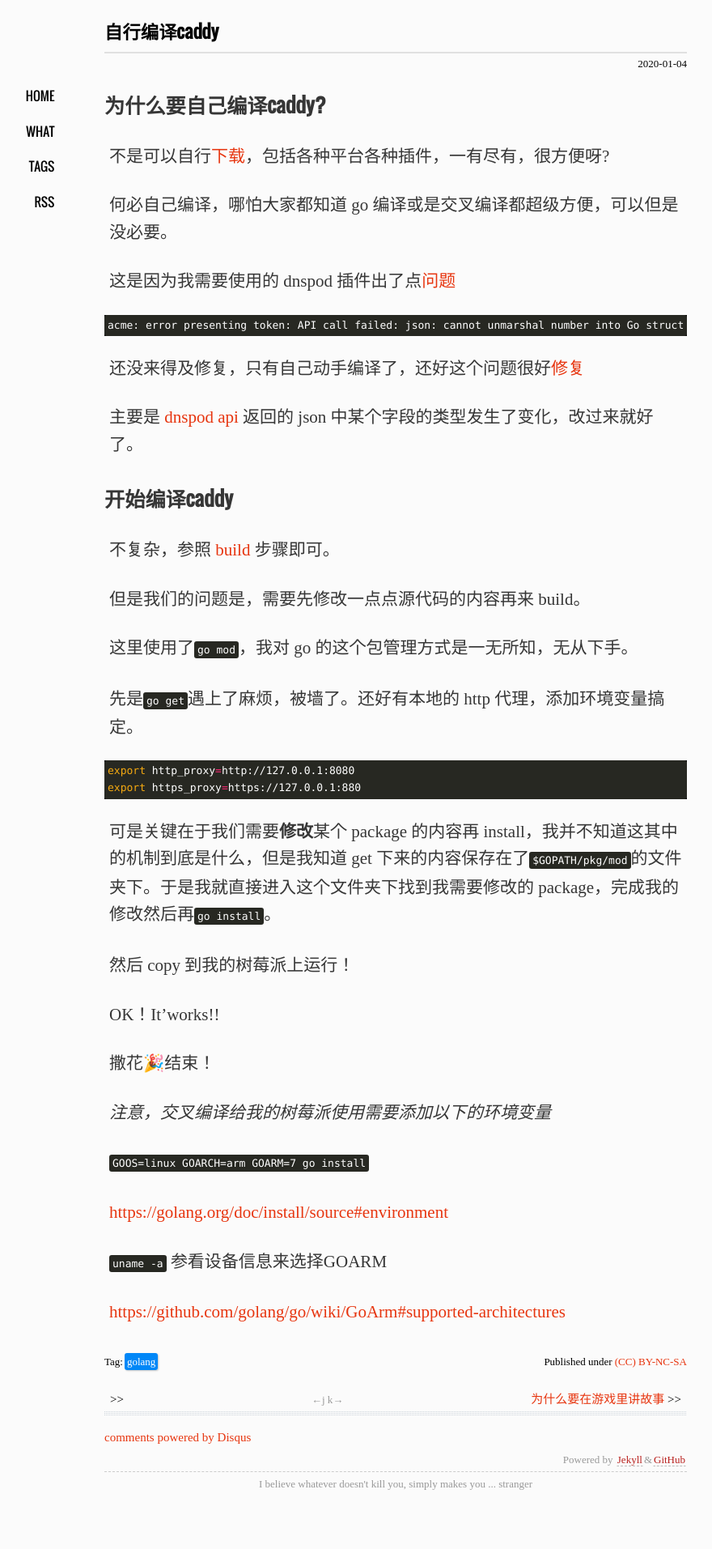
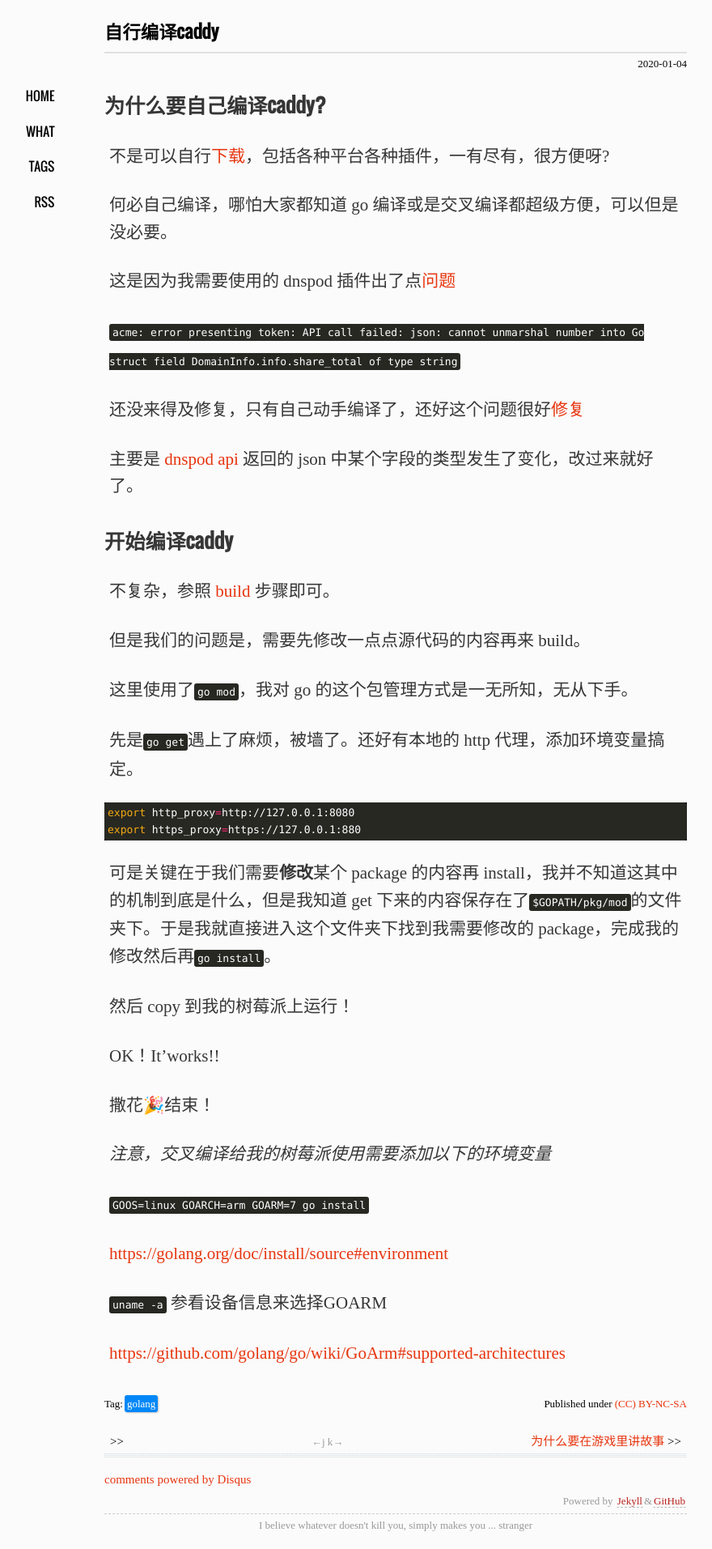
Before and after one commit to xavierskip/xavierskip.github.io, a Jekyll site: the page built from _posts/2020-1-4-go-build-caddy.md, in a window 1280 px wide. Shown: the whole page at 81% size, without its empty margins (151-1031 px from the left). Built offline with Jekyll 4.4.1, drawn with Linux system fonts in a browser that asks for light colours; comment, search, counter and statistics services are not loaded; before the commit the page ends 1861 px from its top, so only the background shows below that.

Commit message:
Update 2020-1-4-go-build-caddy.md
post edit

````diff
--- a/_posts/2020-1-4-go-build-caddy.md
+++ b/_posts/2020-1-4-go-build-caddy.md
@@ -13,7 +13,7 @@ tags:
 
 这是因为我需要使用的 dnspod 插件出了点[问题](https://github.com/caddyserver/dnsproviders/issues/87)
 
-	acme: error presenting token: API call failed: json: cannot unmarshal number into Go struct field DomainInfo.info.share_total of type string
+```acme: error presenting token: API call failed: json: cannot unmarshal number into Go struct field DomainInfo.info.share_total of type string```
 
 还没来得及修复，只有自己动手编译了，还好这个问题很好[修复](https://github.com/decker502/dnspod-go/commit/385e0366b9b2e7aa429c517e9d07c70eb7612f70)
 
````
